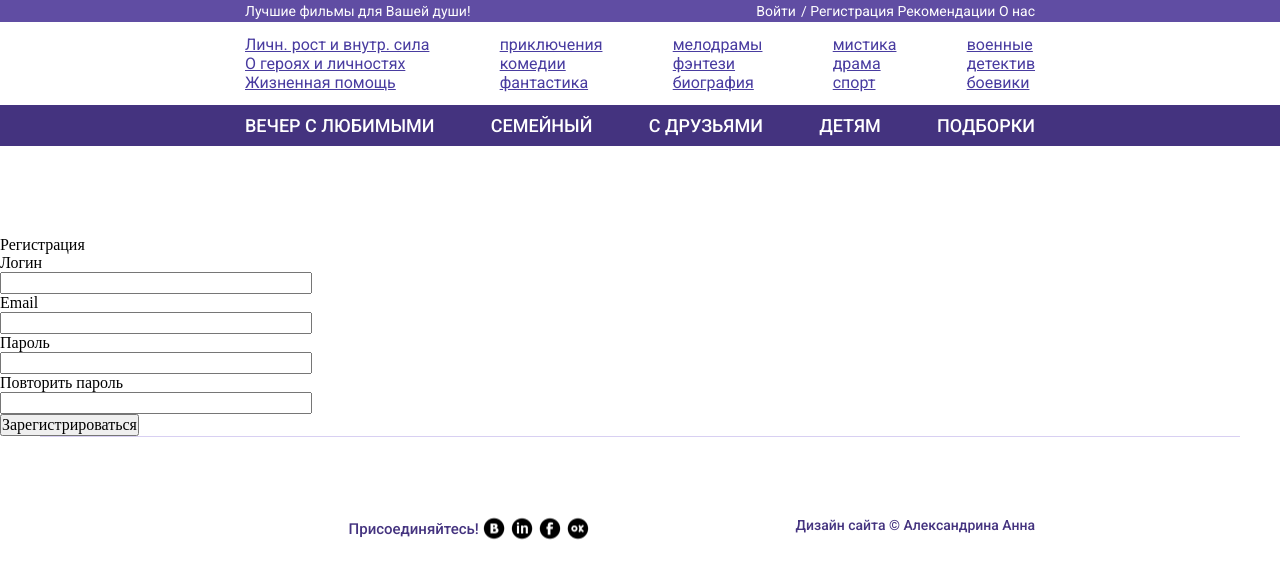
After one commit to Shadwar/flask_course, a Flask app: page /register in a window 1280 px wide. The commit adds this page. Shown: the top 588 px of the page. Run offline with Flask 2, Linux system fonts and the light colour scheme.

Commit message:
5. Registration

```diff
--- a/app/__init__.py
+++ b/app/__init__.py
@@ -2,10 +2,13 @@ from flask import Flask
 from config import Config
 from flask_sqlalchemy import SQLAlchemy
 from flask_migrate import Migrate
+from flask_login import LoginManager
 
 app = Flask(__name__)
 app.config.from_object(Config)
 db = SQLAlchemy(app)
 migrate = Migrate(app, db)
+login = LoginManager(app)
+login.login_view = 'login'
 
 from app import routes, models
--- a/app/forms.py
+++ b/app/forms.py
@@ -1,6 +1,8 @@
 from flask_wtf import FlaskForm
 from wtforms import StringField, PasswordField, BooleanField, SubmitField
-from wtforms.validators import DataRequired
+from wtforms.validators import ValidationError, DataRequired, Email, EqualTo
+
+from app.models import User
 
 
 class LoginForm(FlaskForm):
@@ -8,3 +10,21 @@ class LoginForm(FlaskForm):
     password = PasswordField('Пароль', validators=[DataRequired()])
     remember_me = BooleanField('Запомнить меня')
     submit = SubmitField('Войти')
+
+
+class RegisterForm(FlaskForm):
+    username = StringField('Логин', validators=[DataRequired()])
+    email = StringField('Email', validators=[DataRequired(), Email()])
+    password = PasswordField('Пароль', validators=[DataRequired()])
+    password2 = PasswordField('Повторить пароль', validators=[DataRequired(), EqualTo('password')])
+    submit = SubmitField('Зарегистрироваться')
+
+    def validate_username(self, username):
+        user = User.query.filter_by(username=username.data).first()
+        if user is not None:
+            raise ValidationError('Используйте другой логин')
+
+    def validation_email(self, email):
+        user = User.query.filter_by(email=email.data).first()
+        if user is not None:
+            raise ValidationError('Используйте другой email адрес')
--- a/app/routes.py
+++ b/app/routes.py
@@ -1,8 +1,10 @@
 from flask import render_template, flash, url_for
+from flask_login import current_user, login_user, logout_user
 from werkzeug.utils import redirect
 
-from app import app
-from app.forms import LoginForm
+from app import app, db
+from app.forms import LoginForm, RegisterForm
+from app.models import User
 
 
 @app.route('/')
@@ -20,14 +22,43 @@ def index():
         }
     ]
 
-    return render_template('index.html', title='home', user=user, posts=posts)
+    return render_template('index.html', title='home', posts=posts)
 
 
 @app.route('/login', methods=['GET', 'POST'])
 def login():
+    if current_user.is_authenticated:
+        return redirect(url_for('index'))
     form = LoginForm()
 
     if form.validate_on_submit():
-        flash('Запрошен вход для пользователя {}'.format(form.username.data))
+        user = User.query.filter_by(username=form.username.data).first()
+        if user is None or not user.check_password(form.password.data):
+            flash('Неправильный логин или пароль')
+            return redirect(url_for('login'))
+        login_user(user, remember=form.remember_me.data)
         return redirect(url_for('index'))
     return render_template('login.html', title='Войти', form=form)
+
+
+@app.route('/logout')
+def logout():
+    logout_user()
+    return redirect(url_for('index'))
+
+
+@app.route('/register', methods=['GET', 'POST'])
+def register():
+    if current_user.is_authenticated:
+        return redirect(url_for('index'))
+
+    form = RegisterForm()
+    if form.validate_on_submit():
+        user = User(username=form.username.data, email=form.email.data)
+        user.set_password(form.password.data)
+        db.session.add(user)
+        db.session.commit()
+        flash('Поздравляю, вы зарегистрировались')
+        return redirect(url_for('login'))
+
+    return render_template('register.html', title='Регистрация', form=form)
--- a/app/templates/base.html
+++ b/app/templates/base.html
@@ -16,7 +16,12 @@
                 <div class="header-content">
                     <div class="header-top__column header-top__title">Лучшие фильмы для Вашей души!</div>
                     <div class="header-top__column">
+                        {% if current_user.is_anonymous %}
                         <a href="{{ url_for('login') }}" class="header-top__link">Войти</a>
+                        <a href="{{ url_for('register') }}" class="header-top__link">Регистрация</a>
+                        {% else %}
+                        <a href="{{ url_for('logout') }}" class="header-top__link">Выйти</a>
+                        {% endif %}
                         <a href="#" class="header-top__link">Рекомендации</a>
                         <a href="#" class="header-top__link">О нас</a>
                     </div>
--- /dev/null
+++ b/app/templates/register.html
@@ -0,0 +1,37 @@
+{% extends "base.html" %}
+
+{% block content %}
+<h1>Регистрация</h1>
+<form action="" method="post">
+    {{ form.hidden_tag() }}
+    <p>
+        {{ form.username.label }}<br>
+        {{ form.username(size=32) }}<br>
+        {% for error in form.username.errors %}
+        <span style="color: red;">[{{ error }}]</span>
+        {% endfor %}
+    </p>
+    <p>
+        {{ form.email.label }}<br>
+        {{ form.email(size=32) }}<br>
+        {% for error in form.email.errors %}
+        <span style="color: red;">[{{ error }}]</span>
+        {% endfor %}
+    </p>
+    <p>
+        {{ form.password.label }}<br>
+        {{ form.password(size=32) }}<br>
+        {% for error in form.password.errors %}
+        <span style="color: red;">[{{ error }}]</span>
+        {% endfor %}
+    </p>
+    <p>
+        {{ form.password2.label }}<br>
+        {{ form.password2(size=32) }}<br>
+        {% for error in form.password2.errors %}
+        <span style="color: red;">[{{ error }}]</span>
+        {% endfor %}
+    </p>
+    <p>{{ form.submit() }}</p>
+</form>
+{% endblock %}
```
Also changed, not shown: app/models.py (+17 -2 lines).
